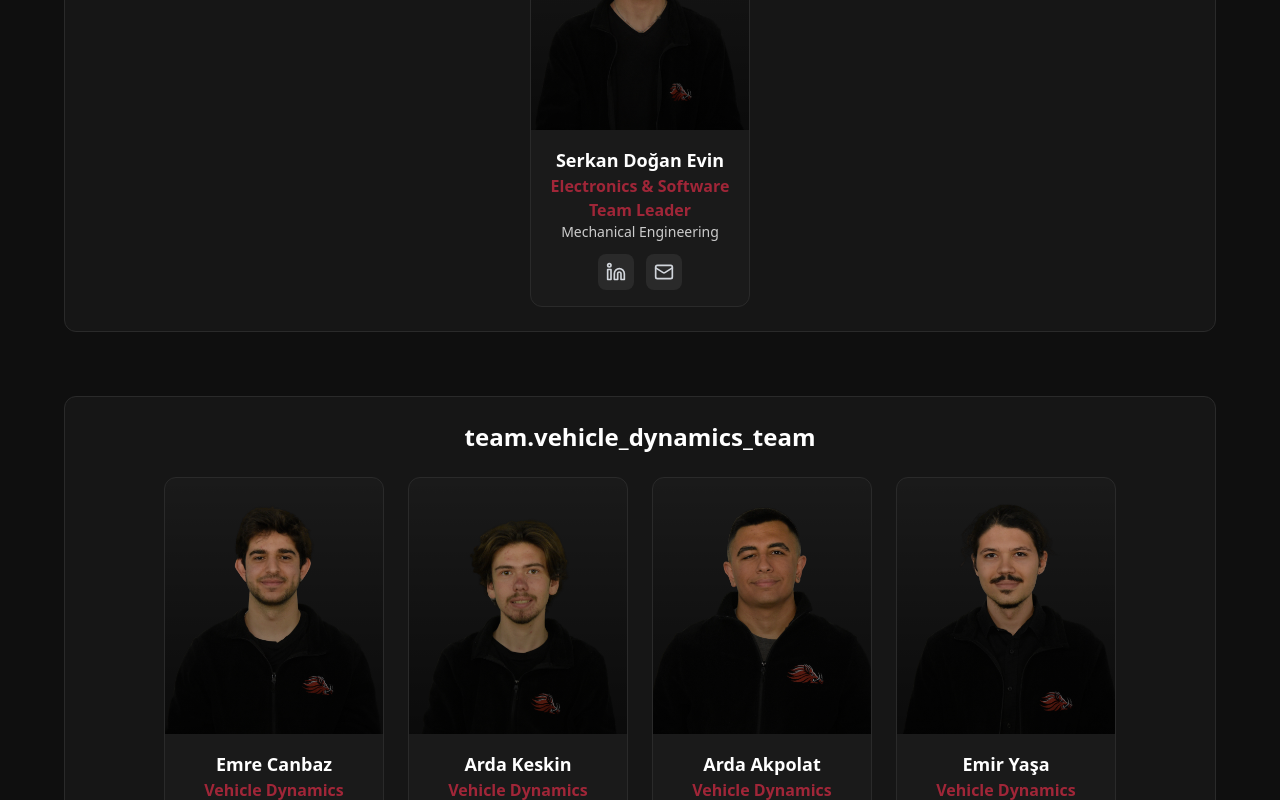
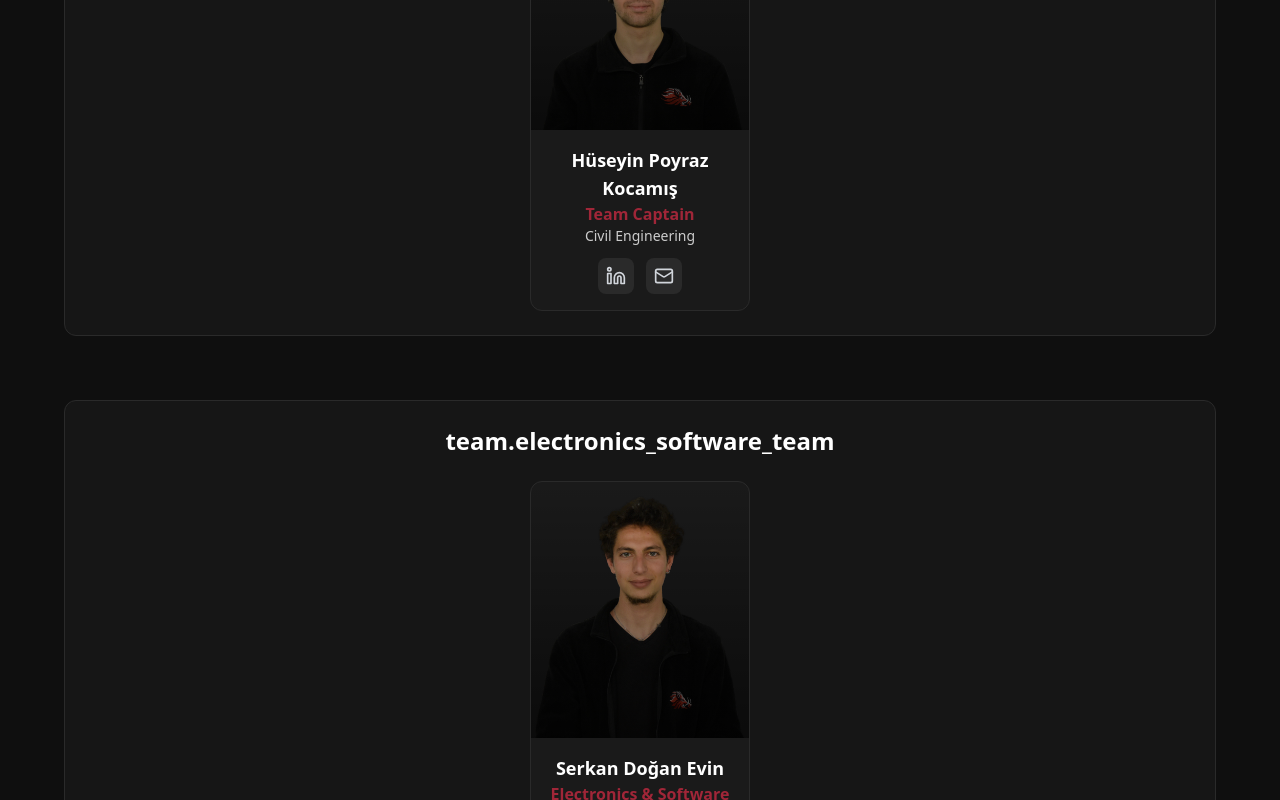
Before and after one commit to SerkanEvin/iztechweb2, a React (Vite) app: page / in a window 1280 px wide. Shown: the part 3060-3860 px from the top of the page. Built offline with nearby package versions, Linux system fonts and the light colour scheme.

Commit message:
Update Team.tsx

```diff
--- a/src/components/Team.tsx
+++ b/src/components/Team.tsx
@@ -355,75 +355,99 @@ const Team = () => {
     const categories: CategorizedTeamMembers = {};
     const teamCategories = TeamCategories();
 
-    // First, find all team leaders and create their categories
+    // Helper function to normalize team names for matching
+    const normalize = (str: string) => str.toLowerCase().replace(/[&\s-]/g, '');
+
+    // First, handle the Team Captain
+    const captain = members.find(m => m.role === 'Team Captain');
+    if (captain) {
+      const captainCategory = teamCategories['Team Captain'];
+      categories[captainCategory] = [captain];
+    }
+
+    // Create a map of normalized team names to their display names
+    const teamMap = new Map<string, string>();
+    Object.entries(teamCategories).forEach(([key, value]) => {
+      teamMap.set(normalize(key), value);
+    });
+
+    // First pass: Identify and categorize team leaders
     members.forEach(member => {
       if (member.role.includes('Team Leader')) {
-        const teamName = member.role.replace(' Team Leader', '').trim();
-        const categoryKey = Object.keys(teamCategories).find(key =>
-          teamName.includes(key)
-        );
+        // Extract the team name from the role
+        const teamName = member.role
+          .replace('Team Leader', '')
+          .replace('&', 'and')
+          .trim();
 
-        if (categoryKey) {
-          const category = teamCategories[categoryKey as keyof typeof teamCategories];
-          if (!categories[category]) {
-            categories[category] = [];
+        // Try to find a matching category
+        const normalizedTeamName = normalize(teamName);
+        let matchedCategory: string | undefined;
+
+        // Look for exact or partial match in team names
+        for (const [key, value] of teamMap.entries()) {
+          if (normalizedTeamName.includes(key) || key.includes(normalizedTeamName)) {
+            matchedCategory = value;
+            break;
+          }
+        }
+
+        // Special case for Electronics & Software
+        if (!matchedCategory && normalizedTeamName.includes('electronics') && normalizedTeamName.includes('software')) {
+          matchedCategory = teamCategories['Electronics & Software'];
+        }
+
+        if (matchedCategory) {
+          if (!categories[matchedCategory]) {
+            categories[matchedCategory] = [];
           }
           // Add team leader as first member of their team
-          categories[category].push(member);
-        }
-      }
-    });
-
-    // Then, add other team members to their respective categories
-    members.forEach(member => {
-      if (!member.role.includes('Team Leader') && member.role !== 'Team Captain') {
-        // Try to find a matching category based on role or department
-        const teamMatch = Object.keys(teamCategories).find(key =>
-          member.department.includes(key) ||
-          member.role.includes(key) ||
-          (member.role.includes('Team Member') &&
-           member.role.toLowerCase().includes(key.toLowerCase().replace(/\s+/g, '')))
-        );
-
-        if (teamMatch) {
-          const category = teamCategories[teamMatch as keyof typeof teamCategories];
-          if (category) {
-            if (!categories[category]) {
-              categories[category] = [];
-            }
-            categories[category].push(member);
-          } else if (!categories['Others']) {
-            categories['Others'] = [member];
-          } else {
-            categories['Others'].push(member);
-          }
-        } else if (member.role === 'Team Captain') {
-          const captainCategory = teamCategories['Team Captain'];
-          if (!categories[captainCategory]) {
-            categories[captainCategory] = [];
-          }
-          categories[captainCategory].push(member);
-        } else if (!Object.values(teamCategories).some(cat =>
-          categories[cat]?.includes(member))) {
-          if (!categories['Others']) {
-            categories['Others'] = [];
-          }
+          categories[matchedCategory].push(member);
+        } else if (!categories['Others']) {
+          categories['Others'] = [member];
+        } else {
           categories['Others'].push(member);
         }
       }
     });
 
-    // Add team captain if not already added
-    const captain = members.find(m => m.role === 'Team Captain');
-    if (captain) {
-      const captainCategory = teamCategories['Team Captain'];
-      if (!categories[captainCategory]) {
-        categories[captainCategory] = [];
+    // Second pass: Categorize other team members
+    members.forEach(member => {
+      if (member.role === 'Team Captain') return; // Skip captain as already handled
+      if (member.role.includes('Team Leader')) return; // Skip leaders as already handled
+
+      // Try to determine the team from role or department
+      const memberTeam = member.role.includes('Team Member')
+        ? member.role.replace('Team Member', '').trim()
+        : member.department;
+
+      const normalizedMemberTeam = normalize(memberTeam);
+      let matchedCategory: string | undefined;
+
+      // Look for matching category
+      for (const [key, value] of teamMap.entries()) {
+        if (normalizedMemberTeam.includes(key) || key.includes(normalizedMemberTeam)) {
+          matchedCategory = value;
+          break;
+        }
       }
-      if (!categories[captainCategory].some(m => m.name === captain.name)) {
-        categories[captainCategory].unshift(captain);
+
+      // Special case for Chassis & Ergonomics
+      if (!matchedCategory && (normalizedMemberTeam.includes('chassis') || normalizedMemberTeam.includes('ergonomics'))) {
+        matchedCategory = teamCategories['Chassis & Ergonomics'];
       }
-    }
+
+      // Add to the appropriate category
+      const targetCategory = matchedCategory || 'Others';
+      if (!categories[targetCategory]) {
+        categories[targetCategory] = [];
+      }
+
+      // Don't add duplicates
+      if (!categories[targetCategory].some(m => m.name === member.name)) {
+        categories[targetCategory].push(member);
+      }
+    });
 
     return categories;
   };
```
